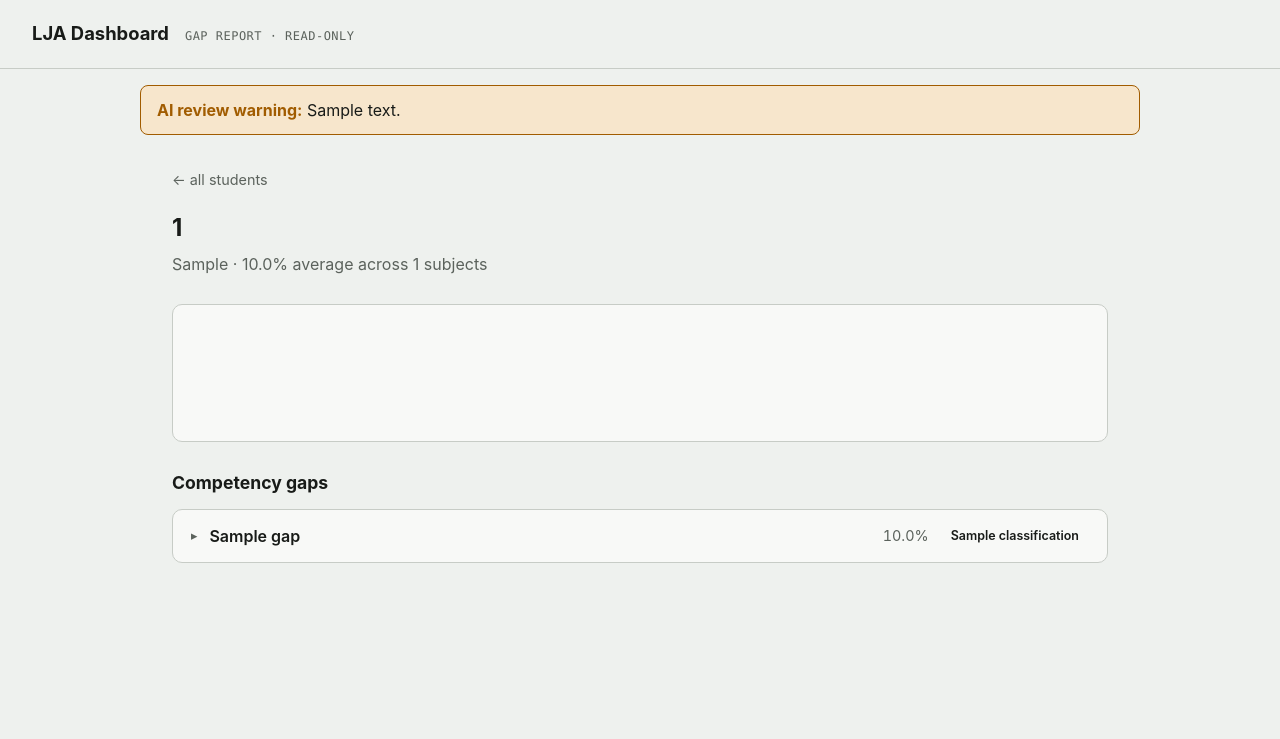
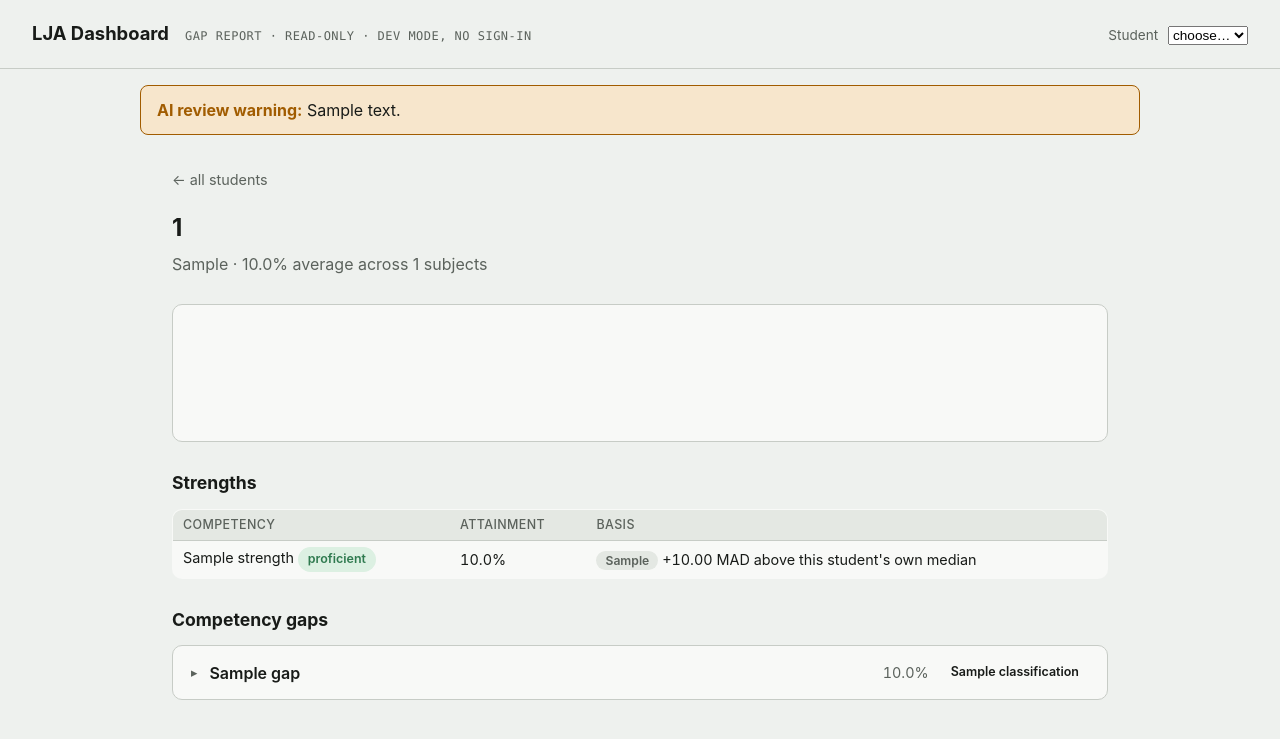
Before and after one commit to yetanotherpassword/LearningJourneyAssistant, a Python web app: template python/lja/dashboard/templates/student.html in a window 1280 px wide. Shown: the top 739 px of the page. Run offline with Jinja, Linux system fonts and the light colour scheme; the template is opened without the code that fills it: most values are stand-ins (such as "Sample title", 1, 10 or a date in 2020).

Commit message:
IOLG-112: strengths view, strengths count and student picker
- Student page: Strengths table above the gap cards, proficient
  competencies strongest first, each with its classification basis and
  (for the relative path) its MAD position above the student's median.
  Empty state when nothing is proficient.
- Student table (index and cohort pages): sortable Strengths column.
- Header on every page: student picker, and "dev mode, no sign-in" tag.
- test_worst_classification_renders_first now scopes its order check to
  the gap cards, since Strengths lists the proficient row first by design.

Design from Sui Lung's IOLG-112 design document on Jira.

Refs IOLG-112

Co-Authored-By: Claude Opus 5.5 (1M context) <noreply@anthropic.com>

```diff
--- a/python/lja/dashboard/static/style.css
+++ b/python/lja/dashboard/static/style.css
@@ -65,6 +65,9 @@ header.site-header .tag {
   letter-spacing: 0.04em;
   text-transform: uppercase;
 }
+
+header.site-header .picker { margin-left: auto; font-size: 0.85rem; color: var(--muted); }
+header.site-header .picker select { margin-left: 6px; font-size: 0.85rem; }
 
 main { max-width: 1000px; margin: 0 auto; padding: 32px; }
 
--- a/python/lja/dashboard/templates/_cohort_body.html
+++ b/python/lja/dashboard/templates/_cohort_body.html
@@ -50,6 +50,7 @@
       <th data-sort-type="text" aria-sort="ascending">Student</th>
       <th data-sort-type="number">Average</th>
       <th data-sort-type="text">Band</th>
+      <th data-sort-type="number">Strengths</th>
       <th data-sort-type="number">Persistent gaps</th>
       <th data-sort-type="number">Isolated gaps</th>
     </tr>
@@ -64,6 +65,7 @@
       </td>
       <td data-sort-value="{{ row.average_total }}">{{ "%.1f"|format(row.average_total) }}%</td>
       <td data-sort-value="{{ row.performance_band }}">{{ row.performance_band }}</td>
+      <td data-sort-value="{{ row.strength_count }}">{{ row.strength_count }}</td>
       <td data-sort-value="{{ row.persistent_gap_count }}">
         {% if row.persistent_gap_count > 0 %}
         <span class="badge persistent-gap">{{ row.persistent_gap_count }}</span>
--- a/python/lja/dashboard/templates/base.html
+++ b/python/lja/dashboard/templates/base.html
@@ -16,7 +16,13 @@
 <body>
 <header class="site-header">
   <a href="/">LJA Dashboard</a>
-  <span class="tag">gap report &middot; read-only</span>
+  <span class="tag">gap report &middot; read-only &middot; dev mode, no sign-in</span>
+  <label class="picker">Student
+    <select onchange="if (this.value) location.href = '/student/' + this.value">
+      <option value="">choose&hellip;</option>
+      {% for sid in student_ids %}<option value="{{ sid }}">{{ sid }}</option>{% endfor %}
+    </select>
+  </label>
 </header>
 {% if review_warning %}
 <div class="ai-review-warning" role="alert">
--- a/python/lja/dashboard/templates/student.html
+++ b/python/lja/dashboard/templates/student.html
@@ -11,6 +11,27 @@
 <div class="chart-card">
   <canvas id="attainment-chart" height="90"></canvas>
 </div>
+
+<h2>Strengths</h2>
+{% if strengths %}
+<table class="evidence-table">
+  <thead><tr><th>Competency</th><th>Attainment</th><th>Basis</th></tr></thead>
+  <tbody>
+    {% for s in strengths %}
+    <tr>
+      <td>{{ s.competency_label }} <span class="badge proficient">proficient</span></td>
+      <td>{{ "%.1f"|format(s.attainment_pct) }}%</td>
+      <td>
+        <span class="basis-badge">{{ s.classification_basis }}</span>
+        {% if s.relative_position is not none %}{{ "%+.2f"|format(s.relative_position) }} MAD above this student's own median{% endif %}
+      </td>
+    </tr>
+    {% endfor %}
+  </tbody>
+</table>
+{% else %}
+<p class="empty-state">No competency is classified proficient for this student yet.</p>
+{% endif %}
 
 <h2>Competency gaps</h2>
 {% if gap_details %}
```
Also changed, not shown: python/lja/dashboard/app.py (+12 -0 lines), python/tests/test_dashboard.py (+75 -1 lines), python/README.md.
